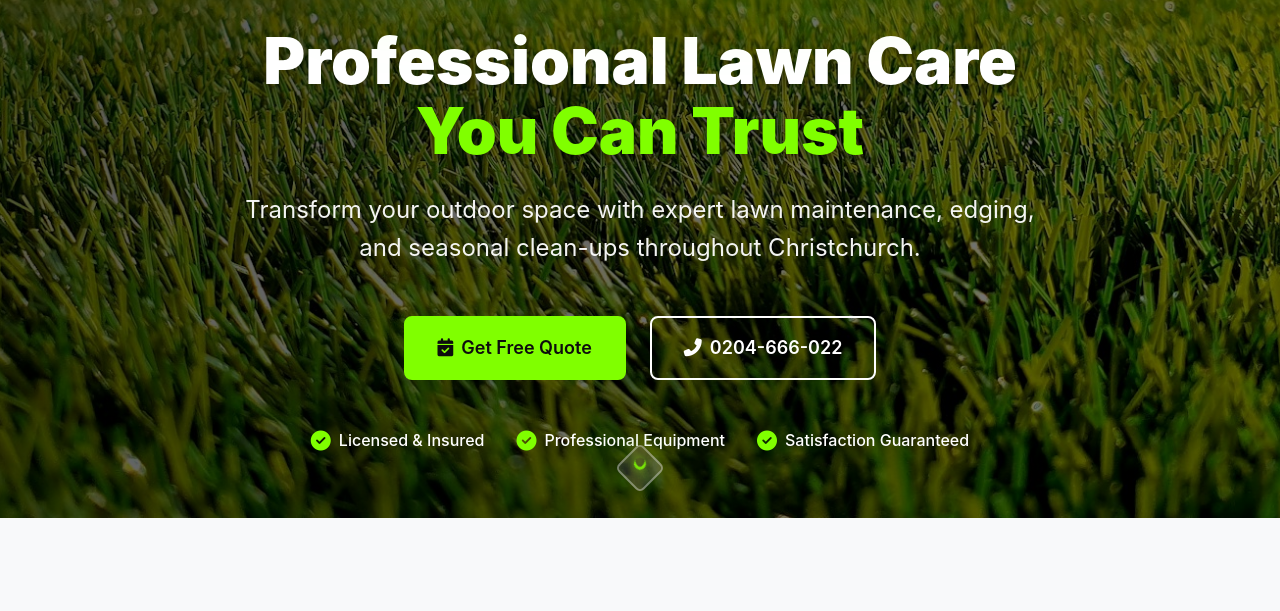
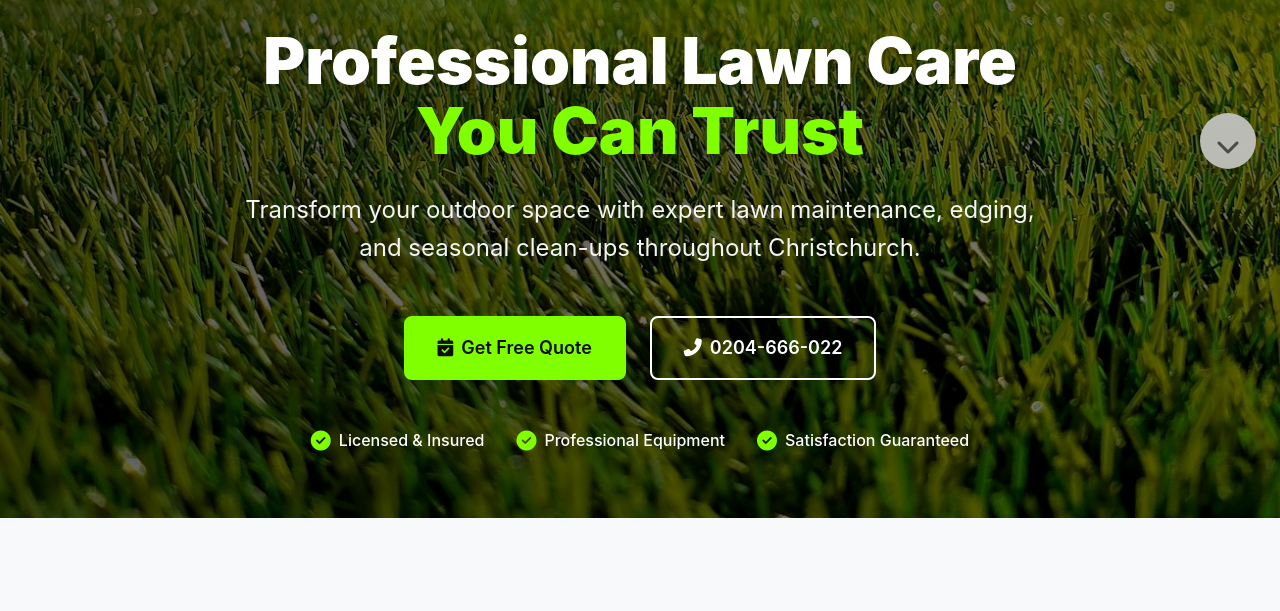
Before and after one commit to Marcus-Murray/mowforce-website, a plain HTML site: page index.html in a window 1280 px wide. Shown: the part 541-1152 px from the top of the page. Drawn offline with Linux system fonts and the light colour scheme.

Commit message:
Replace chevron scroll indicator with floating action button - round, light grey FAB with dark grey arrow in bottom right

```diff
--- a/index.html
+++ b/index.html
@@ -250,14 +250,14 @@
           </div>
         </div>
 
-        <!-- Scroll Down Indicator -->
+        <!-- Scroll Down FAB -->
         <button
-          class="scroll-down"
+          class="scroll-fab"
           aria-label="Scroll to services section"
           data-scroll-target="#services"
           type="button"
         >
-          <span class="scroll-glyph" aria-hidden="true"></span>
+          <i class="fas fa-chevron-down" aria-hidden="true"></i>
         </button>
       </section>
 
@@ -413,7 +413,7 @@
                 </div>
               </div>
             </div>
-             <div class="about-content-compact">
+            <div class="about-content-compact">
               <p class="about-text">
                 MowForce is your trusted partner for professional lawn care
                 services throughout Christchurch. Led by Marcus Murray, we bring
--- a/styles.css
+++ b/styles.css
@@ -301,87 +301,50 @@ body {
   overflow: hidden;
 }
 
-/* Scroll Down Indicator (geometric) */
-.scroll-down {
-  position: absolute;
-  left: 50%;
-  bottom: var(--spacing-lg);
-  transform: translateX(-50%);
-  background: transparent;
+/* Scroll Down FAB */
+.scroll-fab {
+  position: fixed;
+  right: 24px;
+  bottom: 90px;
+  width: 56px;
+  height: 56px;
+  border-radius: 50%;
+  background: rgba(200, 200, 200, 0.9);
   border: none;
-  color: #fff;
+  color: #4a4a4a;
   display: flex;
   justify-content: center;
   align-items: center;
   cursor: pointer;
   transition: var(--transition);
-  z-index: 10;
-}
-
-.scroll-glyph {
-  width: 36px;
-  height: 36px;
-  position: relative;
-  display: inline-block;
-  transition: var(--transition);
-}
-
-.scroll-down:hover {
-  transform: translateY(-2px);
-}
-
-.scroll-down:hover .scroll-glyph {
-  transform: scale(1.1);
-}
-
-/* Diamond with chevron arrow inside */
-.scroll-glyph::before,
-.scroll-glyph::after {
-  content: '';
-  position: absolute;
-  left: 0;
-  top: 0;
-  width: 100%;
-  height: 100%;
-  border-radius: 6px;
-}
-
-.scroll-glyph::before {
-  transform: rotate(45deg);
-  background: rgba(255, 255, 255, 0.12);
-  border: 2px solid rgba(255, 255, 255, 0.35);
-  box-shadow: 0 6px 20px rgba(0, 0, 0, 0.25), 0 0 24px rgba(128, 255, 0, 0.25);
-}
-
-.scroll-glyph::after {
-  content: '';
-  width: 12px;
-  height: 12px;
-  border-right: 3px solid var(--primary);
-  border-bottom: 3px solid var(--primary);
-  transform: translate(12px, 10px) rotate(45deg);
-  box-shadow: 0 0 10px rgba(128, 255, 0, 0.5);
-  animation: scrollBounce 1.4s ease-in-out infinite;
-}
-
-.scroll-down:hover .scroll-glyph::before {
-  border-color: rgba(255, 255, 255, 0.6);
-}
-
-.scroll-down:focus-visible {
+  z-index: 999;
+  box-shadow: 0 4px 12px rgba(0, 0, 0, 0.15);
+  backdrop-filter: blur(10px);
+}
+
+.scroll-fab i {
+  font-size: 1.5rem;
+  animation: fabBounce 2s ease-in-out infinite;
+}
+
+.scroll-fab:hover {
+  background: rgba(220, 220, 220, 0.95);
+  transform: translateY(-3px);
+  box-shadow: 0 6px 16px rgba(0, 0, 0, 0.2);
+}
+
+.scroll-fab:focus-visible {
   outline: 3px solid var(--primary);
   outline-offset: 4px;
 }
 
-@keyframes scrollBounce {
+@keyframes fabBounce {
   0%,
   100% {
-    transform: translate(12px, 6px) rotate(45deg);
-    opacity: 0.8;
+    transform: translateY(0);
   }
   50% {
-    transform: translate(12px, 16px) rotate(45deg);
-    opacity: 1;
+    transform: translateY(5px);
   }
 }
 
```
